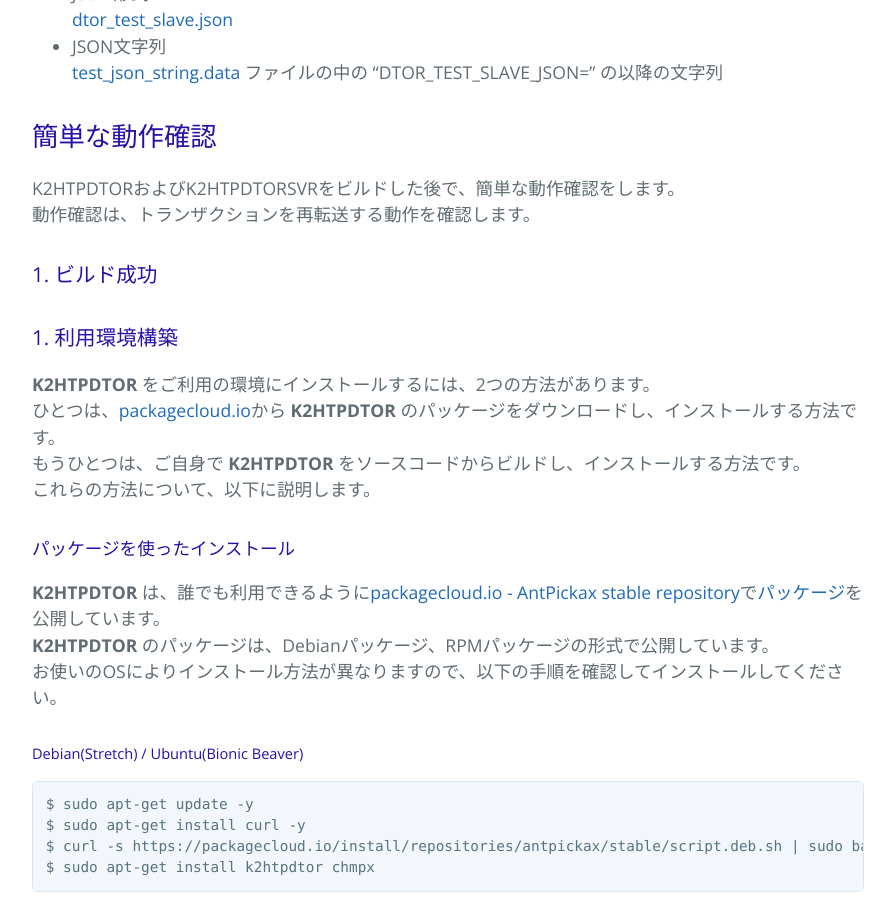
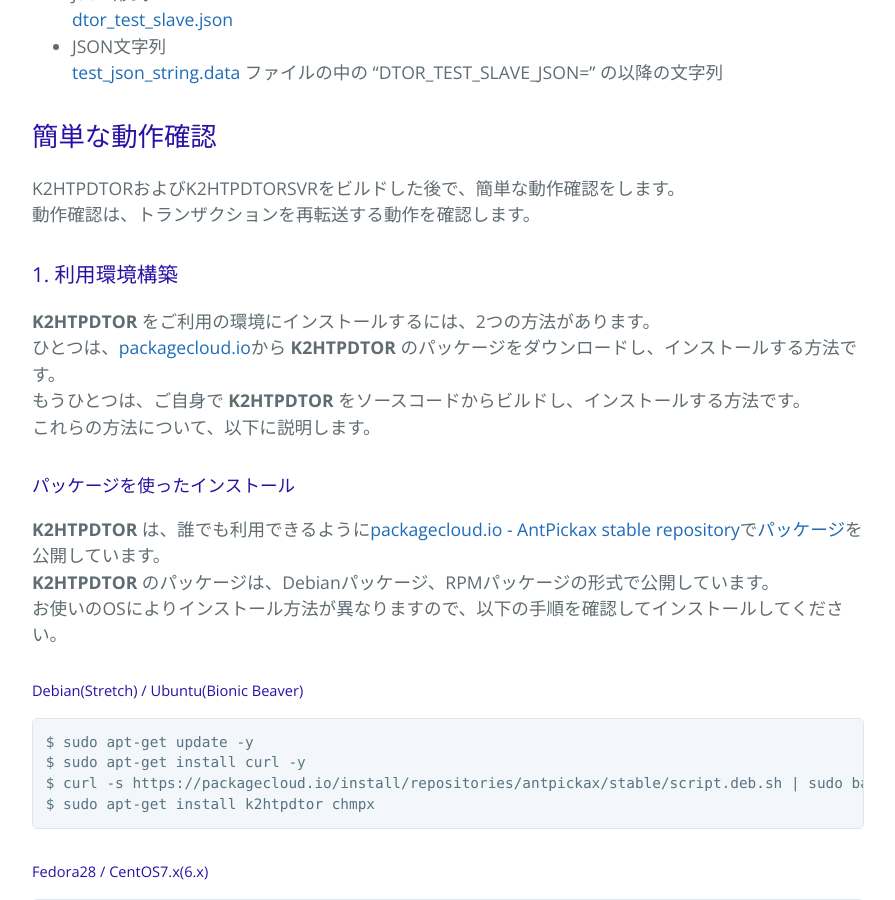
Before and after one commit to yahoojapan/k2htp_dtor, a Jekyll site: the page built from usageja.md, in a window 1280 px wide and 900 px high, scrolled down 1889 px. Shown: the whole window, without its empty margins (192-1087 px from the left). Built offline with Jekyll 4.4.1, drawn with Linux system fonts in a browser that asks for light colours.

Commit message:
Updated usage page for using packaging and etc(2)

```diff
--- a/usageja.md
+++ b/usageja.md
@@ -70,8 +70,6 @@
 ## 簡単な動作確認
 K2HTPDTORおよびK2HTPDTORSVRをビルドした後で、簡単な動作確認をします。
 動作確認は、トランザクションを再転送する動作を確認します。
-
-### 1. ビルド成功
 
 ### 1. 利用環境構築
 
```
